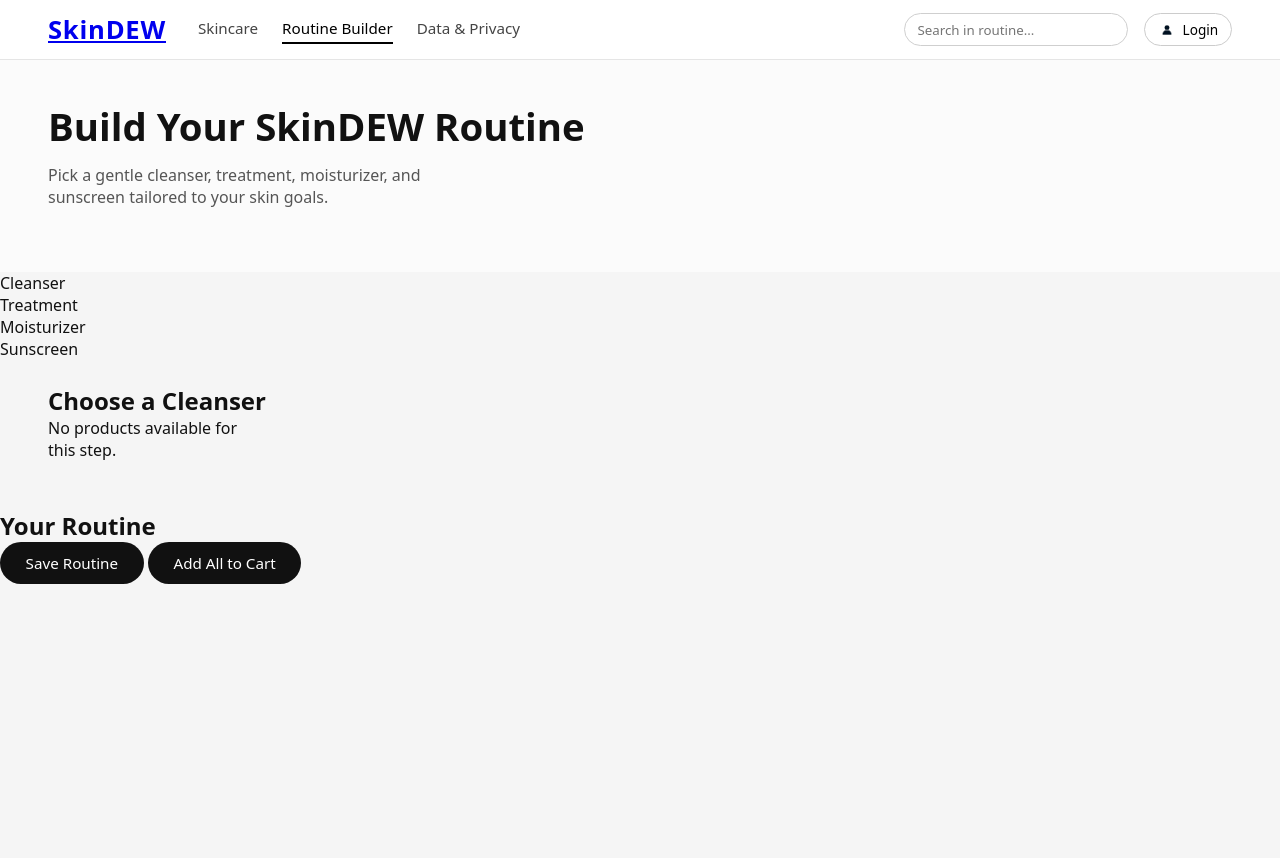
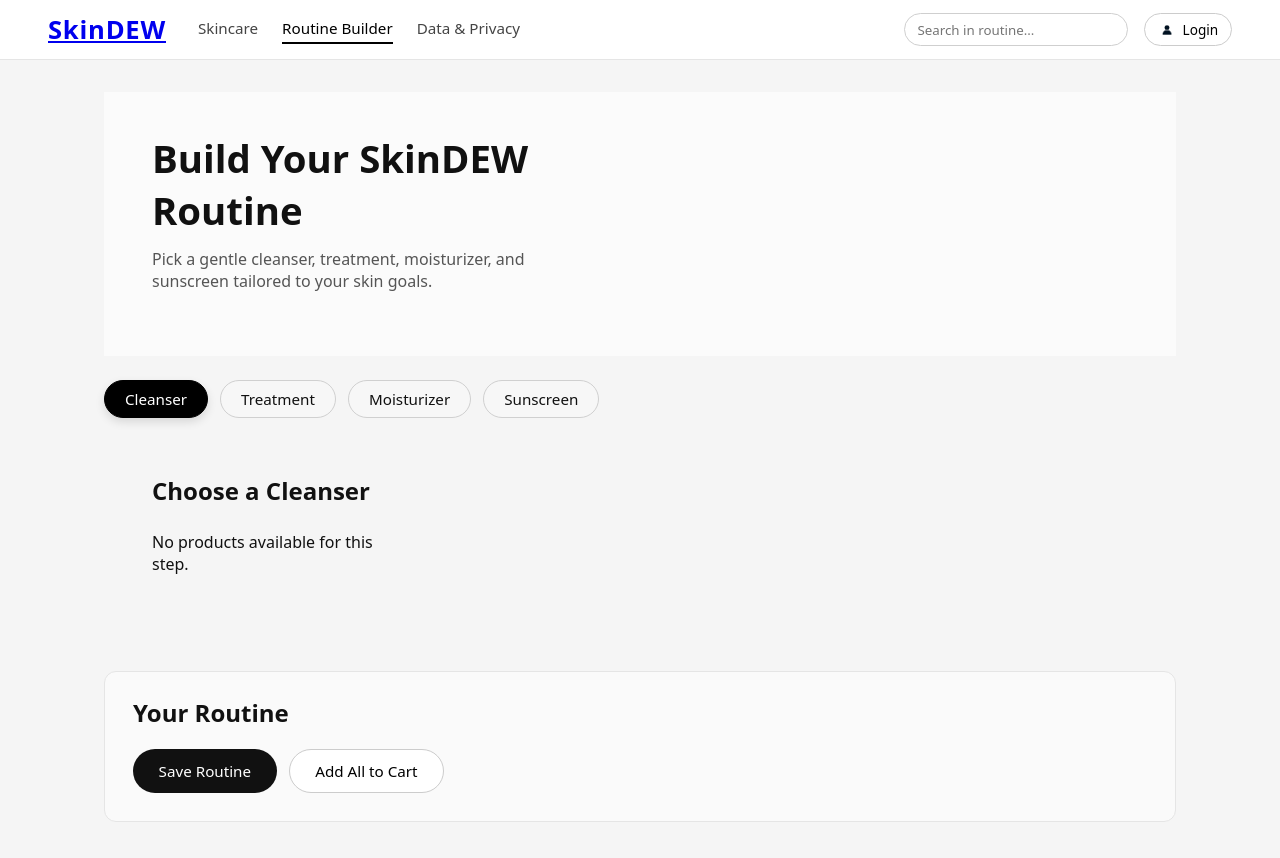
Before and after one commit to John03Rebecca/SkinDEWProject, a website: page public/pages/routine.html in a window 1280 px wide. Both pictures are taken after a click on the element "Cleanser". Before the commit the page ends 800 px from the top, so only its background shows below. Drawn offline with Linux system fonts and the light colour scheme; no server answers.

Commit message:
Update index.css

```diff
--- a/public/css/index.css
+++ b/public/css/index.css
@@ -338,3 +338,94 @@
     padding-right: 1.25rem;
   }
 }
+/* ============================
+   ROUTINE BUILDER LAYOUT
+   ============================ */
+
+.routine-main {
+  max-width: 1200px;
+  margin: 0 auto;
+  padding: 2rem 5vw 4rem;
+}
+
+/* Step pills */
+.routine-steps {
+  display: flex;
+  flex-wrap: wrap;
+  gap: 0.75rem;
+  margin: 1.5rem 0 2rem;
+  padding: 0;
+  list-style: none;
+}
+
+.routine-steps .step {
+  padding: 0.5rem 1.25rem;
+  border-radius: 999px;
+  border: 1px solid #d0d0d0;
+  background: #f7f7f7;
+  font-size: 0.95rem;
+  font-weight: 500;
+  cursor: pointer;
+  transition: background 0.2s ease, color 0.2s ease, box-shadow 0.2s ease;
+}
+
+.routine-steps .step:hover {
+  background: #ececec;
+}
+
+.routine-steps .step.active {
+  background: #000;
+  color: #fff;
+  border-color: #000;
+  box-shadow: 0 4px 10px rgba(0,0,0,0.12);
+}
+
+/* Step title */
+#routine-step-title {
+  font-size: 1.5rem;
+  margin-bottom: 1.5rem;
+}
+
+/* Summary card */
+.routine-summary {
+  margin-top: 3rem;
+  padding: 1.5rem 1.75rem 1.75rem;
+  background: #fafafa;
+  border-radius: 12px;
+  border: 1px solid #e5e5e5;
+}
+
+.routine-summary h2 {
+  margin-bottom: 1rem;
+}
+
+.routine-summary-row {
+  display: flex;
+  justify-content: space-between;
+  gap: 1rem;
+  font-size: 0.95rem;
+  margin-bottom: 0.5rem;
+}
+
+.routine-summary-row strong {
+  font-weight: 600;
+}
+
+/* Buttons in summary */
+.routine-summary-actions {
+  display: flex;
+  flex-wrap: wrap;
+  gap: 0.75rem;
+  margin-top: 1.25rem;
+}
+
+/* Reuse hero-btn but add a softer secondary style */
+.secondary-btn {
+  background: #fff;
+  color: #000;
+  border: 1px solid #ccc;
+}
+
+.secondary-btn:hover {
+  background: #f2f2f2;
+}
```
